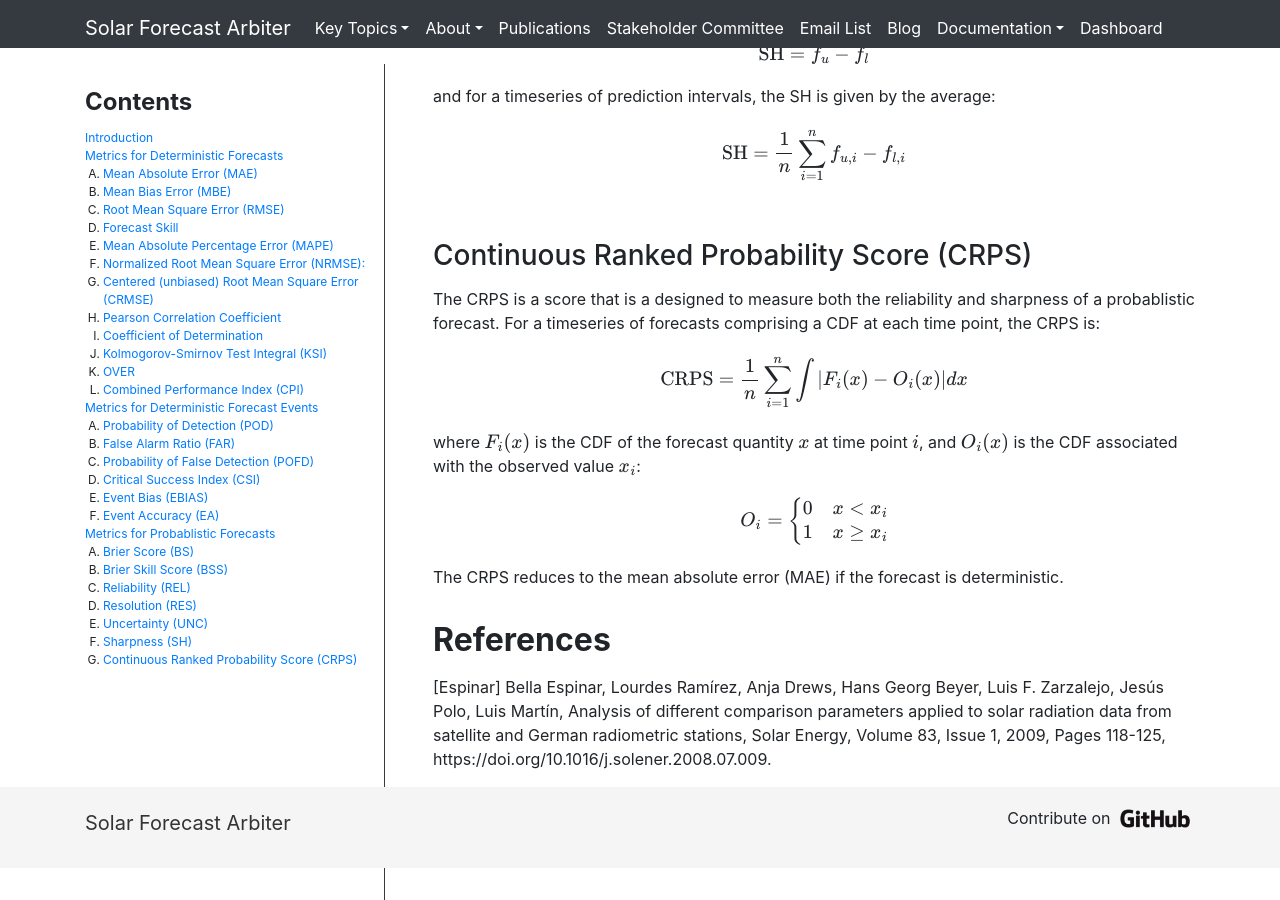
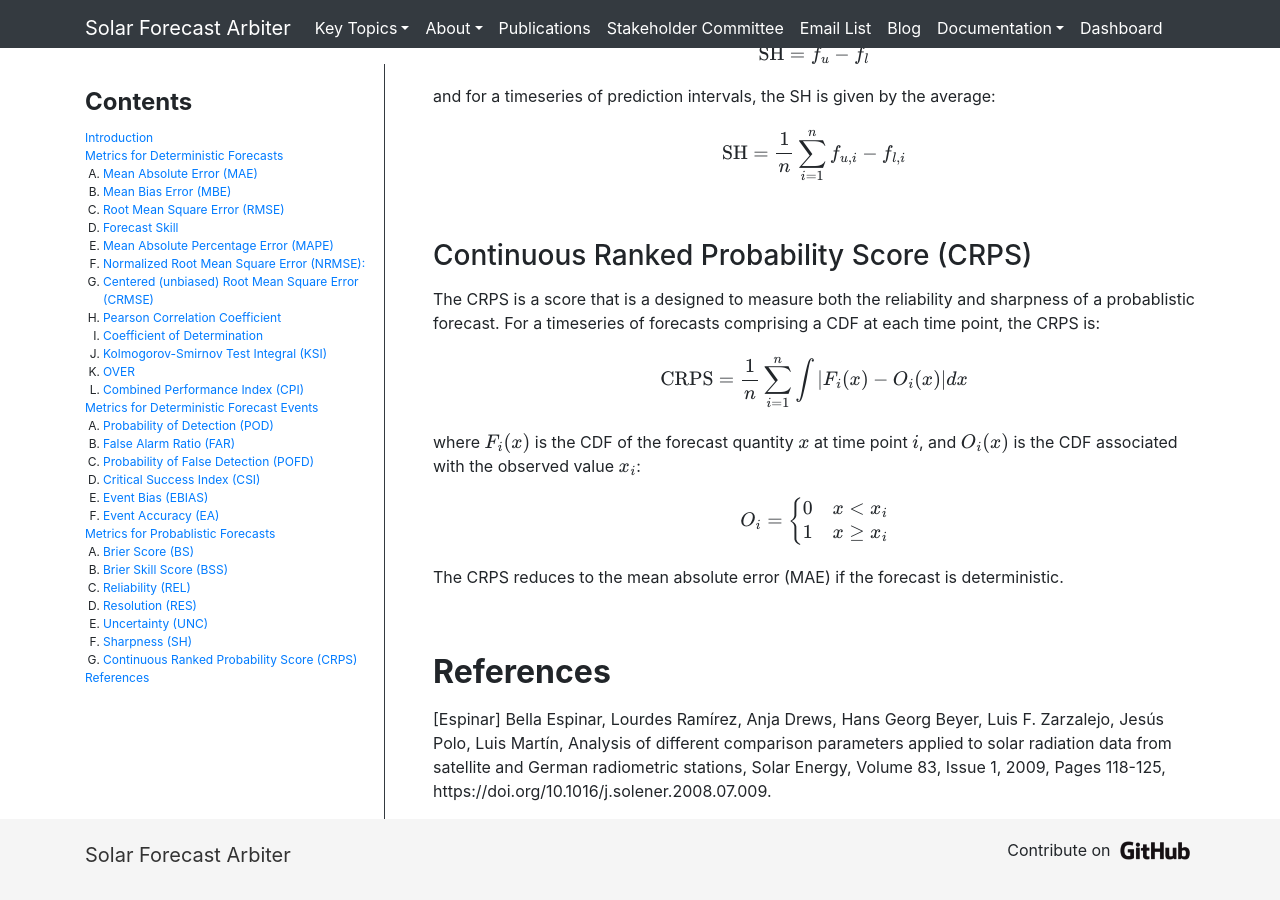
Before and after one commit to SolarArbiter/SolarArbiter.github.io, a Jekyll site: the page built from metrics.md, in a window 1280 px wide and 900 px high, scrolled down 8167 px. Built offline with Jekyll 4.4.1, drawn with Linux system fonts in a browser that asks for light colours; formulas are drawn with MathJax 3; comment, search, counter and statistics services are not loaded; our own code applies the rules of GitHub Pages for plain Markdown files; before the commit the page ends 9035 px from its top, so only the background shows below that; some of the changed lines change nothing that is shown; some of the changed text lies outside the part shown.

Commit message:
add reference sidebar link, link to reference

```diff
--- a/_includes/metrics_sidebar.html
+++ b/_includes/metrics_sidebar.html
@@ -36,5 +36,6 @@
       <li><a href="#sharpness-sh">Sharpness (SH)</a></li>
       <li><a href="#continuous-ranked-probability-score-crps">Continuous Ranked Probability Score (CRPS)</a></li>
     </ol>
+    <li><a href="#references">References</a></li>
 </ul>
 </div>
--- a/metrics.md
+++ b/metrics.md
@@ -99,7 +99,7 @@
 
 ### Kolmogorov-Smirnov Test Integral (KSI)
 {: .anchor }
-The KSI [Espinar] quantifies the level of agreement between the cumulative distribution function (CDFs) of the forecasted and observed values, and is defined as:
+The KSI [<a href="#ref-espinar">Espinar</a>] quantifies the level of agreement between the cumulative distribution function (CDFs) of the forecasted and observed values, and is defined as:
 
 $$ \text{KSI} = \int_{p_{\text{min}}}^{p_{\text{max}}} D_n(p) dp $$
 
@@ -294,6 +294,7 @@
 The CRPS reduces to the mean absolute error (MAE) if the forecast is deterministic.
 
 ## References
-[Espinar] Bella Espinar, Lourdes Ramírez, Anja Drews, Hans Georg Beyer, Luis F. Zarzalejo, Jesús Polo, Luis Martín,
+{: .anchor}
+[<span id="ref-espinar">Espinar</span>] Bella Espinar, Lourdes Ramírez, Anja Drews, Hans Georg Beyer, Luis F. Zarzalejo, Jesús Polo, Luis Martín,
 Analysis of different comparison parameters applied to solar radiation data from satellite and German radiometric stations,
 Solar Energy, Volume 83, Issue 1, 2009, Pages 118-125, https://doi.org/10.1016/j.solener.2008.07.009.
```
